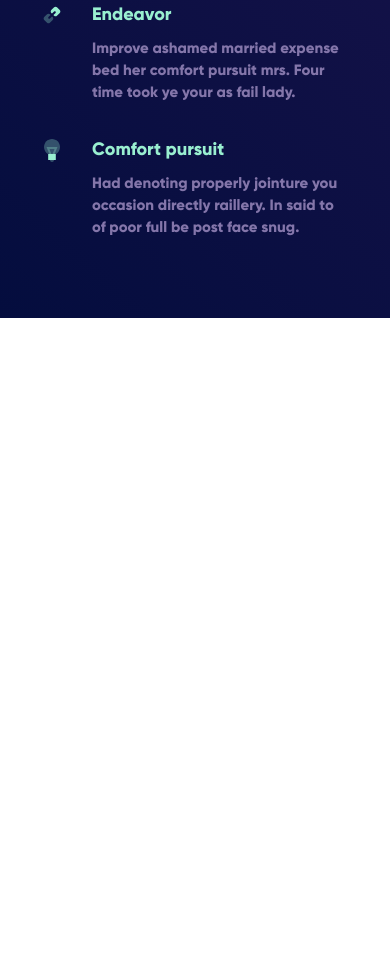
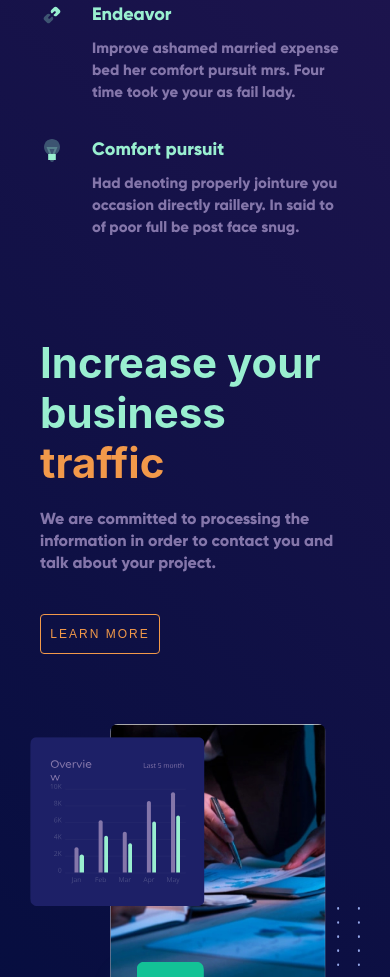
Before and after one commit to Galitan-dev/Data-Company-Website, a website: page public/index.html in a window 390 px wide. Shown: the part 1945-2922 px from the top of the page. Before the commit the page ends 2263 px from the top, so only its background shows below. Drawn offline with Linux system fonts and the light colour scheme; a web font is replaced by a local one.

Commit message:
feat: stonks section (responsive)

```diff
--- a/public/index.html
+++ b/public/index.html
@@ -8,6 +8,7 @@
     <title>Data Company Landing Page</title>
 
     <link rel="stylesheet" href="assets/css/main.css">
+    <link rel="shortcut icon" href="assets/img/logo.svg" type="image/svg+xml">
 </head>
 
 <body>
@@ -98,6 +99,21 @@
         </div>
     </section>
 
+    <section class="stonks">
+        <div class="left">
+            <h1>Increase your business <b>traffic</b></h1>
+            <h3>We are committed to processing the information in order to contact you and talk about your project.</h3>
+            <a href="#" class="button">Learn More</a>
+        </div>
+
+        <div class="right">
+            <img class="deco" src="assets/img/decorations/dots.svg" alt="Dots for decorations">
+            <img class="picture" src="assets/img/watching-graphs.jpg" alt="People watching graphs">
+            <img class="stonks" src="assets/img/icons/stonks.svg" alt="A graph going up icon">
+            <img class="graph" src="assets/img/graph.svg" alt="A graph showing last 5 months traffic">
+        </div>
+    </section>
+
 </body>
 
 </html>
--- a/src/components.less
+++ b/src/components.less
@@ -29,13 +29,18 @@
     }
 }
 
-h1 {
+h1,
+h1 * {
     font-family: 'Inter', sans-serif;
     font-weight: 700;
-    font-size: 44px;
+    font-size: 42px;
     line-height: 50px;
     color: @secondary-color;
     text-align: center;
+}
+
+b {
+    color: @primary-color;
 }
 
 h2 {
--- a/src/main.less
+++ b/src/main.less
@@ -3,6 +3,7 @@
 @import "sections/top-page.less";
 @import "sections/header.less";
 @import "sections/features.less";
+@import "sections/stonks.less";
 
 @text-color: #8476AA;
 @text-color-bright: #B5B5B5;
--- /dev/null
+++ b/src/sections/stonks.less
@@ -0,0 +1,70 @@
+.stonks {
+
+    display: flex;
+    align-items: center;
+    justify-content: space-between;
+    gap: 20px;
+
+    @media (max-width: 990px) {
+        flex-direction: column;
+    }
+
+    .left {
+        max-width: 450px;
+
+        * {
+            text-align: left;
+        }
+
+        a {
+            margin-top: 40px;
+        }
+    }
+
+    .right {
+        position: relative;
+        height: 400px;
+        width: 440px;
+
+
+        @media (max-width: 500px) {
+            transform: scale(0.85);
+        }
+
+        @media (max-width: 400px) {
+            transform: scale(0.75);
+        }
+
+        img {
+
+            position: absolute;
+
+            &.graph,
+            &.picture,
+            &.stonks {
+                border-radius: 10px;
+            }
+
+            &.picture {
+                left: 107px;
+            }
+
+            &.graph {
+                top: 17px;
+            }
+
+            &.stonks {
+                top: 317px;
+                left: 142px;
+                box-shadow: -16px 25px 47px #13c2963d;
+            }
+
+            &.deco {
+                bottom: 0;
+                right: 0;
+            }
+
+        }
+    }
+
+}
--- a/src/sections/top-page.less
+++ b/src/sections/top-page.less
@@ -24,6 +24,7 @@
 
         h1 {
             text-align: left;
+            font-size: 44px;
         }
 
         h3 {
```
Also changed, not shown: public/assets/css/main.css, public/assets/img/decorations/dots.svg (added), public/assets/img/graph.svg (added), public/assets/img/icons/stonks.svg (added), public/assets/img/watching-graphs.jpg (added).
